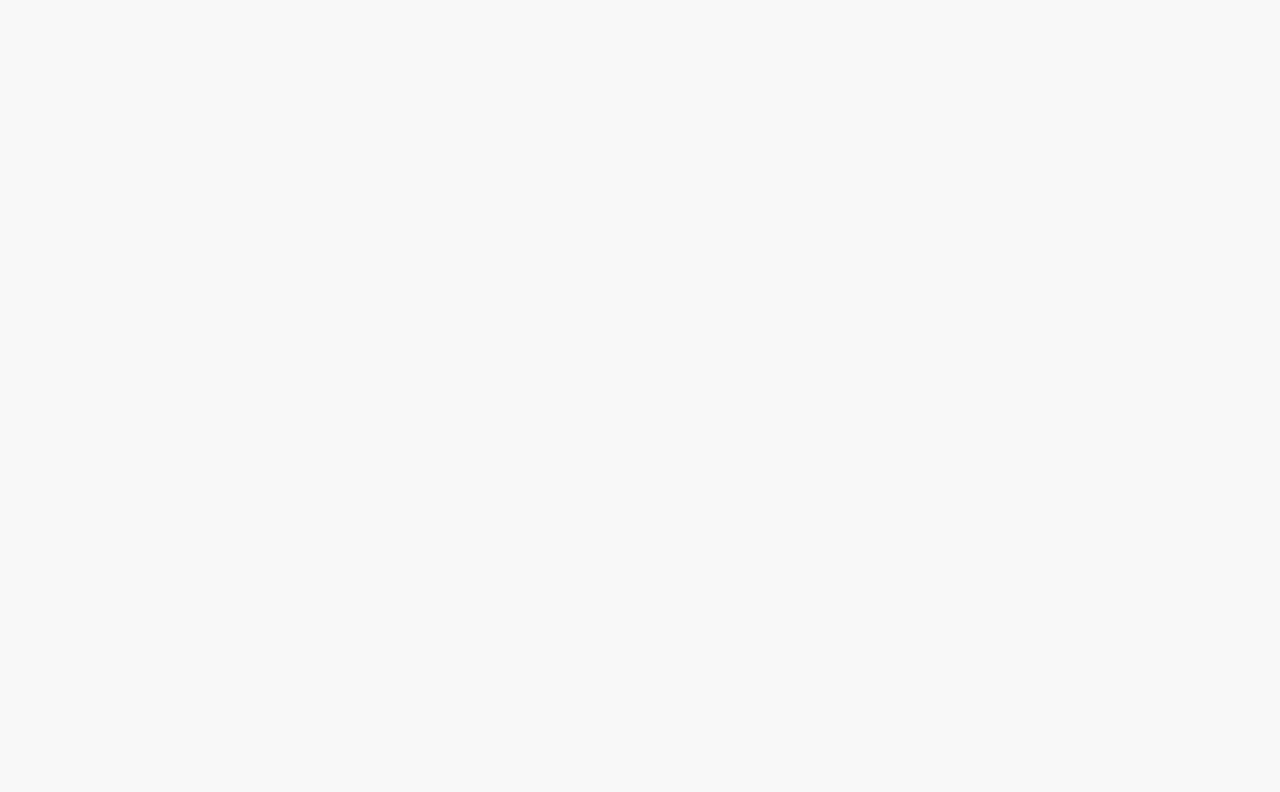
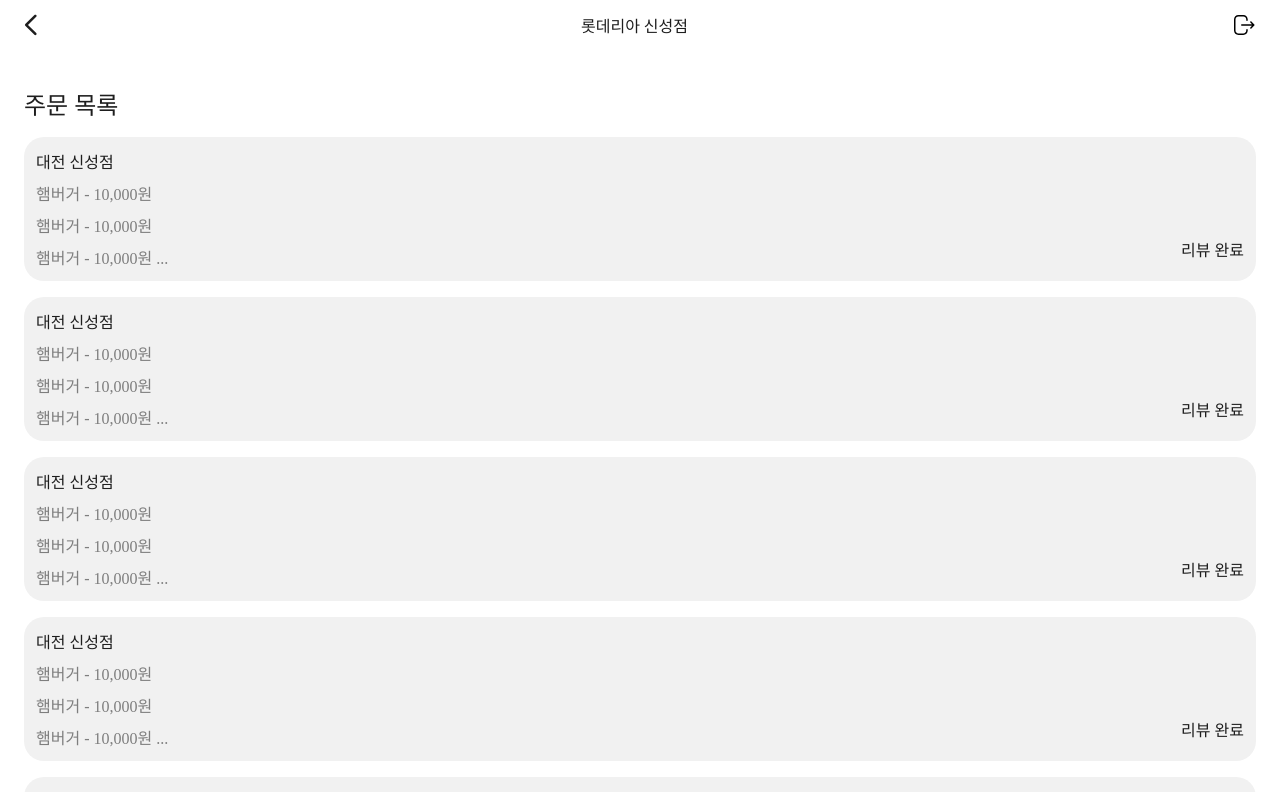
Before and after one commit to ShinBaedal/shinbaedal-front, a React (Create React App) app: page /customer/orderlist in a window 1280 px wide. Before the commit this address had no page. Shown: the top 792 px of the page. Built offline with nearby package versions, Linux system fonts and the light colour scheme; a web font is replaced by a local one.

Commit message:
⚡️ :: fix

```diff
--- a/src/components/CustomerOrderList/CustomerOrderList.tsx
+++ b/src/components/CustomerOrderList/CustomerOrderList.tsx
@@ -1,17 +1,20 @@
 import * as S from "./styles";
 import React from "react";
-import MainDivOk from "./MainDiv-ReviewOk";
-import MainDivOrderWait from "./MainDiv-OrderWait";
-import MainDivOrderOk from "./MainDiv-OrderOk";
+import Order from "./Order";
 import Header from "../Header/Header";
 export default function CustomerOrderList() {
   return (
     <div>
       <Header />
-      <S.MainTitle>주문 목록</S.MainTitle>
-      <MainDivOk />
-      <MainDivOrderWait />
-      <MainDivOrderOk />
+      <S.Contaienr>
+        <S.MainTitle>주문 목록</S.MainTitle>
+        <Order />
+        <Order />
+        <Order />
+        <Order />
+        <Order />
+        <Order />
+      </S.Contaienr>
     </div>
   );
 }
--- a/src/components/CustomerOrderList/MainDiv-ReviewOk.tsx
+++ /dev/null
@@ -1,19 +0,0 @@
-import React from "react";
-import * as S from "./styles";
-export default function MainDiv() {
-  return (
-    // import Header from "./Header/Header";
-    <div>
-      {/* <Header />; */}
-
-      <S.MainDiv>
-        <S.Arrows> {">"} </S.Arrows>
-        <S.SubTitle>대전 신성점</S.SubTitle>
-        <S.SubTextDiv>햄버거 - 10,000원</S.SubTextDiv>
-        <S.SubTextDiv>햄버거 - 10,000원</S.SubTextDiv>
-        <S.Wait>리뷰 완료</S.Wait>
-        <S.SubTextDiv>햄버거 - 10,000원 ...</S.SubTextDiv>
-      </S.MainDiv>
-    </div>
-  );
-}
--- /dev/null
+++ b/src/components/CustomerOrderList/Order.tsx
@@ -0,0 +1,22 @@
+import React from "react";
+import * as S from "./styles";
+export default function Order() {
+  return (
+    <div>
+      <S.MainDiv>
+        <S.SContainer>
+          <S.SubTitle>대전 신성점</S.SubTitle>
+          <S.Arrows>  </S.Arrows>
+        </S.SContainer>
+        <S.SubTextContainer>
+          <S.SubTextDiv>햄버거 - 10,000원</S.SubTextDiv>
+          <S.SubTextDiv>햄버거 - 10,000원</S.SubTextDiv>
+          <S.SContainer>
+            <S.SubTextDiv>햄버거 - 10,000원 ...</S.SubTextDiv>
+            <S.Wait>리뷰 완료</S.Wait>
+          </S.SContainer>
+        </S.SubTextContainer>
+      </S.MainDiv>
+    </div>
+  );
+}
--- a/src/components/CustomerOrderList/styles.ts
+++ b/src/components/CustomerOrderList/styles.ts
@@ -2,45 +2,58 @@
 import { font } from "../../style/font";
 import { color } from "../../style/color";
 
+export const Contaienr = styled.div`
+  width: 100%;
+  padding: 36px 24px;
+  display: flex;
+  flex-direction: column;
+  row-gap: 16px;
+  background-color: ${color.white};
+  margin-bottom: 36px;
+`;
+
 export const MainTitle = styled.div`
   font: ${font.headline4};
-  padding-top: 36px;
-  padding-left: 24px;
 `;
+
 export const SubTitle = styled.div`
-  margin-bottom: 10px;
+  font: ${font.body2};
 `;
+
 export const MainDiv = styled.div`
-  margin-top: 16px;
-  margin-left: 24px;
-  margin-bottom: 16px;
   padding: 12px;
-  width: 327px;
-  height: 130px;
+  width: 100%;
   border-radius: 20px;
-  font: ${font.body2};
+  font: ${font.body3};
   background-color: ${color.lightGrey};
 `;
 
+export const SubTextContainer = styled.div`
+  margin-top: 2px;
+`;
+
 export const SubTextDiv = styled.p`
-  margin-top: 10px;
-  font: ${font.body3}
-  color: ${color.greyOpacity};
+  margin-top: 8px;
+  font: ${font.body3};
+  color: ${color.darkGrey};
+`;
+
+export const SContainer = styled.div`
+  display: flex;
+  justify-content: space-between;
 `;
 export const Menus = styled.span`
   margin-bottom: 10px;
   font: ${font.body3}
   color: ${color.grey}
 `;
+
 export const Arrows = styled.span`
-  float: right;
-  padding: 12px;
   display: block;
 `;
 
 export const Wait = styled.span`
-  float: right;
-  float: bottom;
-  padding: 6px;
   font: ${font.body3};
+  text-align: right;
+  color: ${color.black};
 `;
--- a/src/route/MainRouter.tsx
+++ b/src/route/MainRouter.tsx
@@ -1,5 +1,6 @@
 import React, { FC, Suspense } from "react";
 import { Route, Routes } from "react-router-dom";
+import CustomerOrderList from "../components/CustomerOrderList/CustomerOrderList";
 import {
   MainContainer,
   CustomerShopDetailContainer,
@@ -13,6 +14,7 @@
         <Route path="/" element={<MainContainer />} />
         <Route path="/customer/shop/detail" element={<CustomerShopDetailContainer />} />
         <Route path="/customer/ordercheck" element={<CustomerOrderCheckContainer />} />
+        <Route path="/customer/orderlist" element={<CustomerOrderList />} />
       </Routes>
     </Suspense>
     //https://naver.com/route
```
